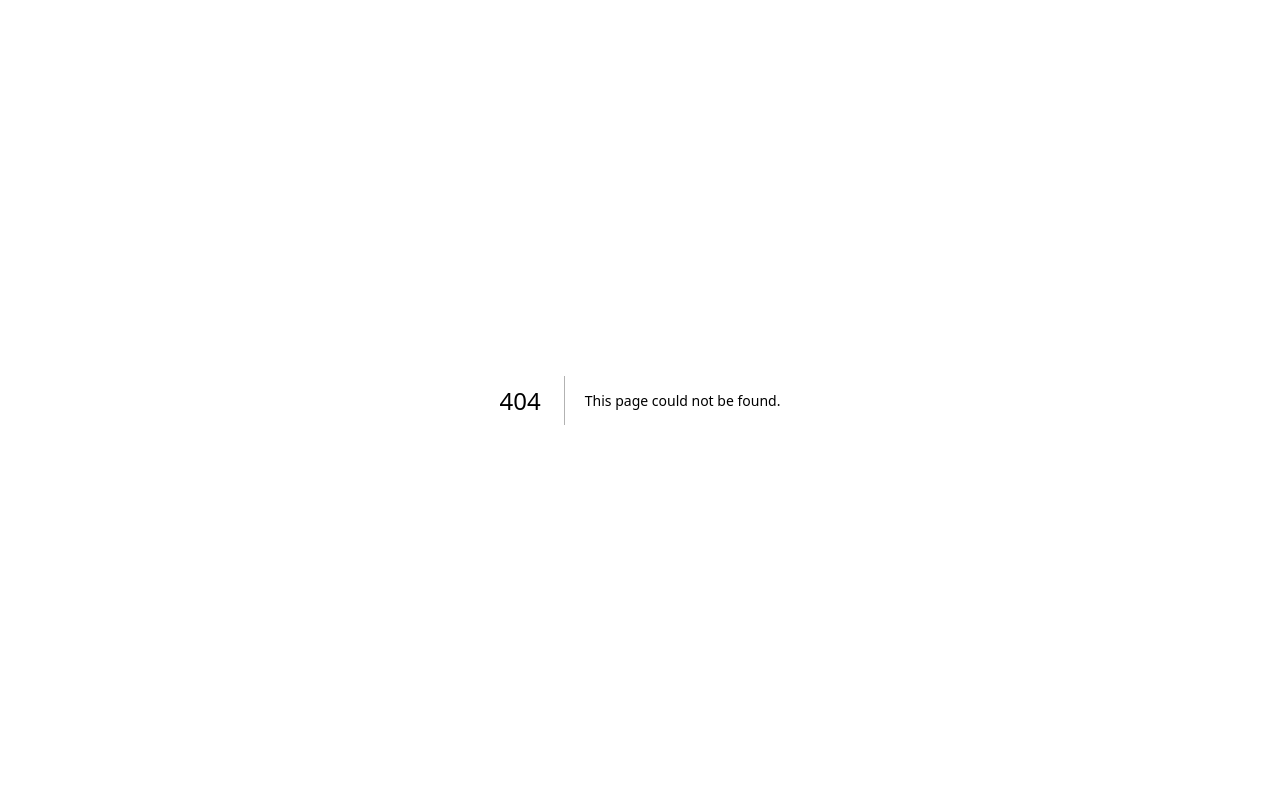
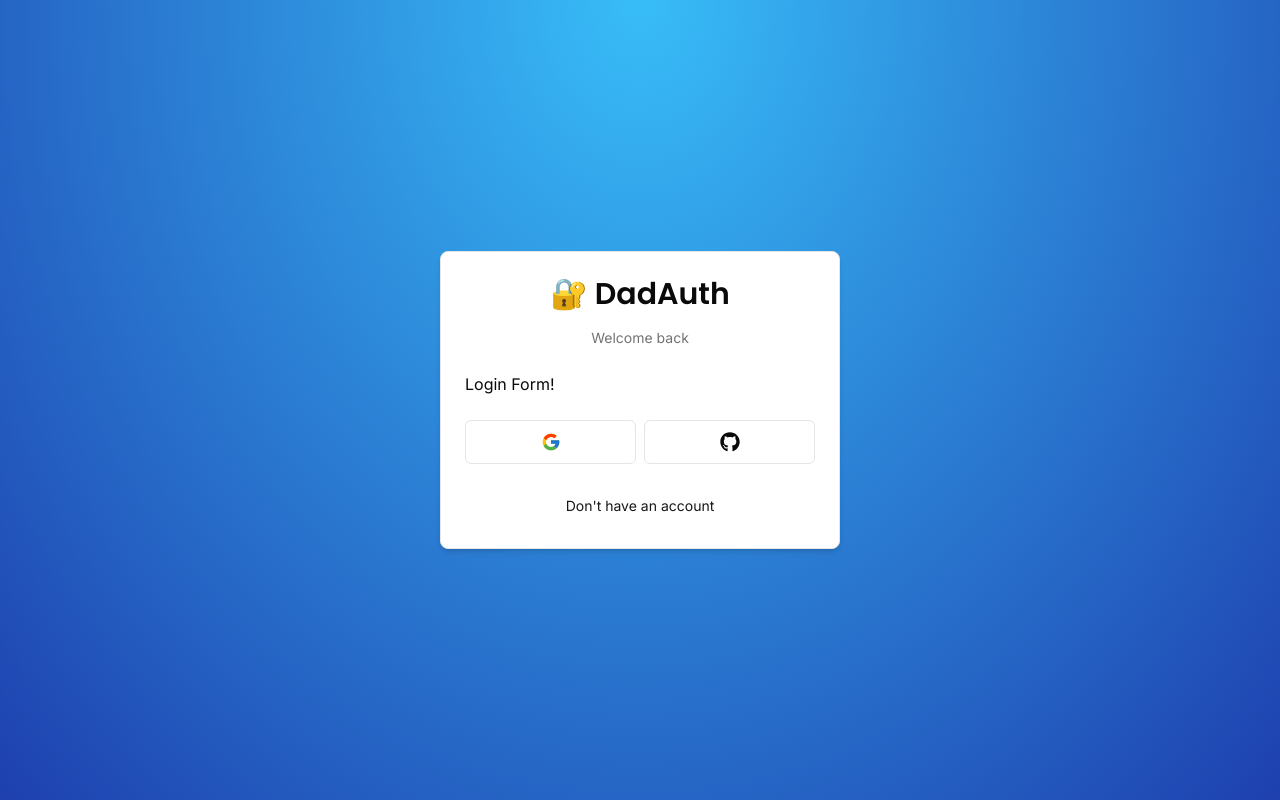
Before and after one commit to Suleyman1406/dadauth, a Next.js app: page /auth/login in a window 1280 px wide. Before the commit this address had no page. Built offline with nearby package versions, Linux system fonts and the light colour scheme.

Commit message:
feat: login page ui created

```diff
--- /dev/null
+++ b/app/auth/layout.tsx
@@ -0,0 +1,9 @@
+const AuthLayout = ({ children }: { children: React.ReactNode }) => {
+  return (
+    <div className="h-full flex items-center justify-center bg-[radial-gradient(ellipse_at_top,_var(--tw-gradient-stops))] from-sky-400 to-blue-800">
+      {children}
+    </div>
+  );
+};
+
+export default AuthLayout;
--- /dev/null
+++ b/app/auth/login/page.tsx
@@ -0,0 +1,7 @@
+import { LoginForm } from "@/components/auth/login-form";
+
+const LoginPage = () => {
+  return <LoginForm />;
+};
+
+export default LoginPage;
--- /dev/null
+++ b/components/auth/back-button.tsx
@@ -0,0 +1,17 @@
+"use client";
+
+import { Button } from "@/components/ui/button";
+import Link from "next/link";
+
+interface IBackButtonProps {
+  label: string;
+  href: string;
+}
+
+export const BackButton = ({ label, href }: IBackButtonProps) => {
+  return (
+    <Button variant="link" className="font-normal w-full" size="sm" asChild>
+      <Link href={href}>{label}</Link>
+    </Button>
+  );
+};
--- /dev/null
+++ b/components/auth/card-wrapper.tsx
@@ -0,0 +1,44 @@
+"use client";
+
+import { BackButton } from "@/components/auth/back-button";
+import { Header } from "@/components/auth/header";
+import { Social } from "@/components/auth/social";
+import {
+  Card,
+  CardContent,
+  CardFooter,
+  CardHeader,
+} from "@/components/ui/card";
+
+interface ICardWrapperProps {
+  headerLabel: string;
+  showSocial?: boolean;
+  backButtonHref: string;
+  backButtonLabel: string;
+  children: React.ReactNode;
+}
+
+export const CardWrapper = ({
+  children,
+  showSocial,
+  headerLabel,
+  backButtonHref,
+  backButtonLabel,
+}: ICardWrapperProps) => {
+  return (
+    <Card className="w-[400px] shadow-md">
+      <CardHeader>
+        <Header label={headerLabel} />
+      </CardHeader>
+      <CardContent>{children}</CardContent>
+      {showSocial && (
+        <CardFooter>
+          <Social />
+        </CardFooter>
+      )}
+      <CardFooter>
+        <BackButton label={backButtonLabel} href={backButtonHref} />
+      </CardFooter>
+    </Card>
+  );
+};
--- /dev/null
+++ b/components/auth/header.tsx
@@ -0,0 +1,21 @@
+import { cn } from "@/lib/utils";
+import { Poppins } from "next/font/google";
+
+const font = Poppins({
+  subsets: ["latin"],
+  weight: ["600"],
+});
+
+interface IHeaderProps {
+  label: string;
+}
+export const Header = ({ label }: IHeaderProps) => {
+  return (
+    <div className="w-full flex flex-col gap-y-4 items-center justify-center">
+      <h1 className={cn("text-3xl font-semibold", font.className)}>
+        🔐 DadAuth
+      </h1>
+      <p className="text-muted-foreground text-sm">{label}</p>
+    </div>
+  );
+};
--- /dev/null
+++ b/components/auth/login-form.tsx
@@ -0,0 +1,14 @@
+import { CardWrapper } from "@/components/auth/card-wrapper";
+
+export const LoginForm = () => {
+  return (
+    <CardWrapper
+      showSocial
+      headerLabel="Welcome back"
+      backButtonLabel="Don't have an account"
+      backButtonHref="/auth/register"
+    >
+      Login Form!
+    </CardWrapper>
+  );
+};
--- /dev/null
+++ b/components/auth/social.tsx
@@ -0,0 +1,19 @@
+"use client";
+
+import { FcGoogle } from "react-icons/fc";
+import { FaGithub } from "react-icons/fa";
+
+import { Button } from "@/components/ui/button";
+
+export const Social = () => {
+  return (
+    <div className=" flex items-center w-full gap-x-2">
+      <Button size="lg" className="w-full" variant="outline" onClick={() => {}}>
+        <FcGoogle className="h-5 w-5" />
+      </Button>
+      <Button size="lg" className="w-full" variant="outline" onClick={() => {}}>
+        <FaGithub className="h-5 w-5" />
+      </Button>
+    </div>
+  );
+};
--- /dev/null
+++ b/components/ui/card.tsx
@@ -0,0 +1,79 @@
+import * as React from "react"
+
+import { cn } from "@/lib/utils"
+
+const Card = React.forwardRef<
+  HTMLDivElement,
+  React.HTMLAttributes<HTMLDivElement>
+>(({ className, ...props }, ref) => (
+  <div
+    ref={ref}
+    className={cn(
+      "rounded-lg border bg-card text-card-foreground shadow-sm",
+      className
+    )}
+    {...props}
+  />
+))
+Card.displayName = "Card"
+
+const CardHeader = React.forwardRef<
+  HTMLDivElement,
+  React.HTMLAttributes<HTMLDivElement>
+>(({ className, ...props }, ref) => (
+  <div
+    ref={ref}
+    className={cn("flex flex-col space-y-1.5 p-6", className)}
+    {...props}
+  />
+))
+CardHeader.displayName = "CardHeader"
+
+const CardTitle = React.forwardRef<
+  HTMLParagraphElement,
+  React.HTMLAttributes<HTMLHeadingElement>
+>(({ className, ...props }, ref) => (
+  <h3
+    ref={ref}
+    className={cn(
+      "text-2xl font-semibold leading-none tracking-tight",
+      className
+    )}
+    {...props}
+  />
+))
+CardTitle.displayName = "CardTitle"
+
+const CardDescription = React.forwardRef<
+  HTMLParagraphElement,
+  React.HTMLAttributes<HTMLParagraphElement>
+>(({ className, ...props }, ref) => (
+  <p
+    ref={ref}
+    className={cn("text-sm text-muted-foreground", className)}
+    {...props}
+  />
+))
+CardDescription.displayName = "CardDescription"
+
+const CardContent = React.forwardRef<
+  HTMLDivElement,
+  React.HTMLAttributes<HTMLDivElement>
+>(({ className, ...props }, ref) => (
+  <div ref={ref} className={cn("p-6 pt-0", className)} {...props} />
+))
+CardContent.displayName = "CardContent"
+
+const CardFooter = React.forwardRef<
+  HTMLDivElement,
+  React.HTMLAttributes<HTMLDivElement>
+>(({ className, ...props }, ref) => (
+  <div
+    ref={ref}
+    className={cn("flex items-center p-6 pt-0", className)}
+    {...props}
+  />
+))
+CardFooter.displayName = "CardFooter"
+
+export { Card, CardHeader, CardFooter, CardTitle, CardDescription, CardContent }
--- /dev/null
+++ b/components/ui/form.tsx
@@ -0,0 +1,176 @@
+import * as React from "react"
+import * as LabelPrimitive from "@radix-ui/react-label"
+import { Slot } from "@radix-ui/react-slot"
+import {
+  Controller,
+  ControllerProps,
+  FieldPath,
+  FieldValues,
+  FormProvider,
+  useFormContext,
+} from "react-hook-form"
+
+import { cn } from "@/lib/utils"
+import { Label } from "@/components/ui/label"
+
+const Form = FormProvider
+
+type FormFieldContextValue<
+  TFieldValues extends FieldValues = FieldValues,
+  TName extends FieldPath<TFieldValues> = FieldPath<TFieldValues>
+> = {
+  name: TName
+}
+
+const FormFieldContext = React.createContext<FormFieldContextValue>(
+  {} as FormFieldContextValue
+)
+
+const FormField = <
+  TFieldValues extends FieldValues = FieldValues,
+  TName extends FieldPath<TFieldValues> = FieldPath<TFieldValues>
+>({
+  ...props
+}: ControllerProps<TFieldValues, TName>) => {
+  return (
+    <FormFieldContext.Provider value={{ name: props.name }}>
+      <Controller {...props} />
+    </FormFieldContext.Provider>
+  )
+}
+
+const useFormField = () => {
+  const fieldContext = React.useContext(FormFieldContext)
+  const itemContext = React.useContext(FormItemContext)
+  const { getFieldState, formState } = useFormContext()
+
+  const fieldState = getFieldState(fieldContext.name, formState)
+
+  if (!fieldContext) {
+    throw new Error("useFormField should be used within <FormField>")
+  }
+
+  const { id } = itemContext
+
+  return {
+    id,
+    name: fieldContext.name,
+    formItemId: `${id}-form-item`,
+    formDescriptionId: `${id}-form-item-description`,
+    formMessageId: `${id}-form-item-message`,
+    ...fieldState,
+  }
+}
+
+type FormItemContextValue = {
+  id: string
+}
+
+const FormItemContext = React.createContext<FormItemContextValue>(
+  {} as FormItemContextValue
+)
+
+const FormItem = React.forwardRef<
+  HTMLDivElement,
+  React.HTMLAttributes<HTMLDivElement>
+>(({ className, ...props }, ref) => {
+  const id = React.useId()
+
+  return (
+    <FormItemContext.Provider value={{ id }}>
+      <div ref={ref} className={cn("space-y-2", className)} {...props} />
+    </FormItemContext.Provider>
+  )
+})
+FormItem.displayName = "FormItem"
+
+const FormLabel = React.forwardRef<
+  React.ElementRef<typeof LabelPrimitive.Root>,
+  React.ComponentPropsWithoutRef<typeof LabelPrimitive.Root>
+>(({ className, ...props }, ref) => {
+  const { error, formItemId } = useFormField()
+
+  return (
+    <Label
+      ref={ref}
+      className={cn(error && "text-destructive", className)}
+      htmlFor={formItemId}
+      {...props}
+    />
+  )
+})
+FormLabel.displayName = "FormLabel"
+
+const FormControl = React.forwardRef<
+  React.ElementRef<typeof Slot>,
+  React.ComponentPropsWithoutRef<typeof Slot>
+>(({ ...props }, ref) => {
+  const { error, formItemId, formDescriptionId, formMessageId } = useFormField()
+
+  return (
+    <Slot
+      ref={ref}
+      id={formItemId}
+      aria-describedby={
+        !error
+          ? `${formDescriptionId}`
+          : `${formDescriptionId} ${formMessageId}`
+      }
+      aria-invalid={!!error}
+      {...props}
+    />
+  )
+})
+FormControl.displayName = "FormControl"
+
+const FormDescription = React.forwardRef<
+  HTMLParagraphElement,
+  React.HTMLAttributes<HTMLParagraphElement>
+>(({ className, ...props }, ref) => {
+  const { formDescriptionId } = useFormField()
+
+  return (
+    <p
+      ref={ref}
+      id={formDescriptionId}
+      className={cn("text-sm text-muted-foreground", className)}
+      {...props}
+    />
+  )
+})
+FormDescription.displayName = "FormDescription"
+
+const FormMessage = React.forwardRef<
+  HTMLParagraphElement,
+  React.HTMLAttributes<HTMLParagraphElement>
+>(({ className, children, ...props }, ref) => {
+  const { error, formMessageId } = useFormField()
+  const body = error ? String(error?.message) : children
+
+  if (!body) {
+    return null
+  }
+
+  return (
+    <p
+      ref={ref}
+      id={formMessageId}
+      className={cn("text-sm font-medium text-destructive", className)}
+      {...props}
+    >
+      {body}
+    </p>
+  )
+})
+FormMessage.displayName = "FormMessage"
+
+export {
+  useFormField,
+  Form,
+  FormItem,
+  FormLabel,
+  FormControl,
+  FormDescription,
+  FormMessage,
+  FormField,
+}
--- /dev/null
+++ b/components/ui/label.tsx
@@ -0,0 +1,26 @@
+"use client"
+
+import * as React from "react"
+import * as LabelPrimitive from "@radix-ui/react-label"
+import { cva, type VariantProps } from "class-variance-authority"
+
+import { cn } from "@/lib/utils"
+
+const labelVariants = cva(
+  "text-sm font-medium leading-none peer-disabled:cursor-not-allowed peer-disabled:opacity-70"
+)
+
+const Label = React.forwardRef<
+  React.ElementRef<typeof LabelPrimitive.Root>,
+  React.ComponentPropsWithoutRef<typeof LabelPrimitive.Root> &
+    VariantProps<typeof labelVariants>
+>(({ className, ...props }, ref) => (
+  <LabelPrimitive.Root
+    ref={ref}
+    className={cn(labelVariants(), className)}
+    {...props}
+  />
+))
+Label.displayName = LabelPrimitive.Root.displayName
+
+export { Label }
```
Also changed, not shown: package.json (+6 -1 lines), 1 other file (tests, documents, lock files or other folders).
